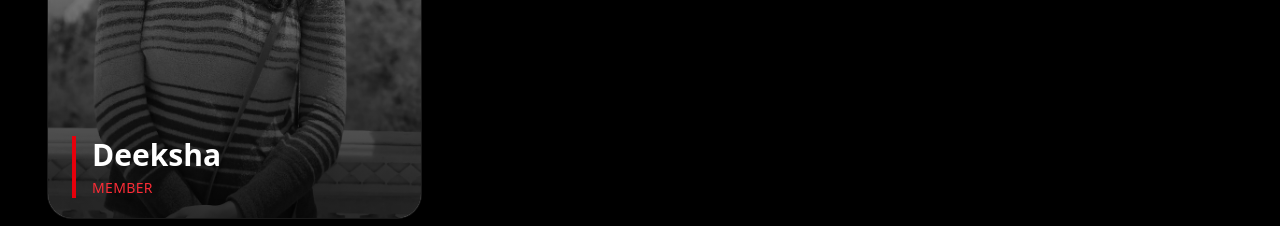
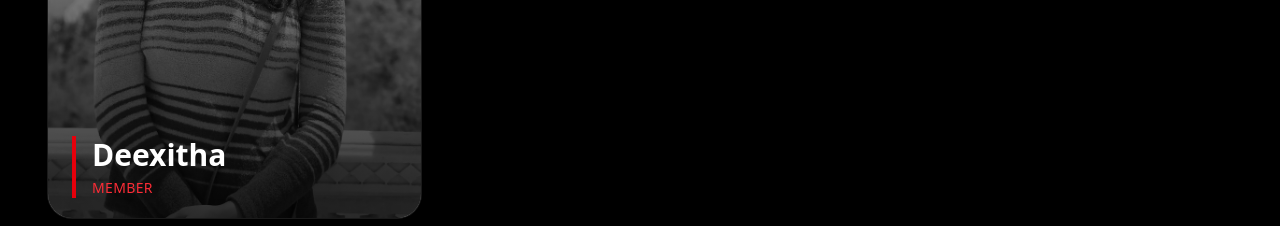
Before and after one commit to MRsanjuedit/TedX_VIshnuInstitute_2026, a React (Vite) app: page /team in a window 1280 px wide. Shown: the part 4220-4446 px from the top of the page. Built offline with nearby package versions, Linux system fonts and the light colour scheme.

Commit message:
updated name

```diff
--- a/src/pages/team.jsx
+++ b/src/pages/team.jsx
@@ -165,7 +165,7 @@ const speakers = [
   },
   {
     id: 14,
-    name: "Deeksha",
+    name: "Deexitha",
     role: "Member",
     team: "Communication and Production",
     description:
```
